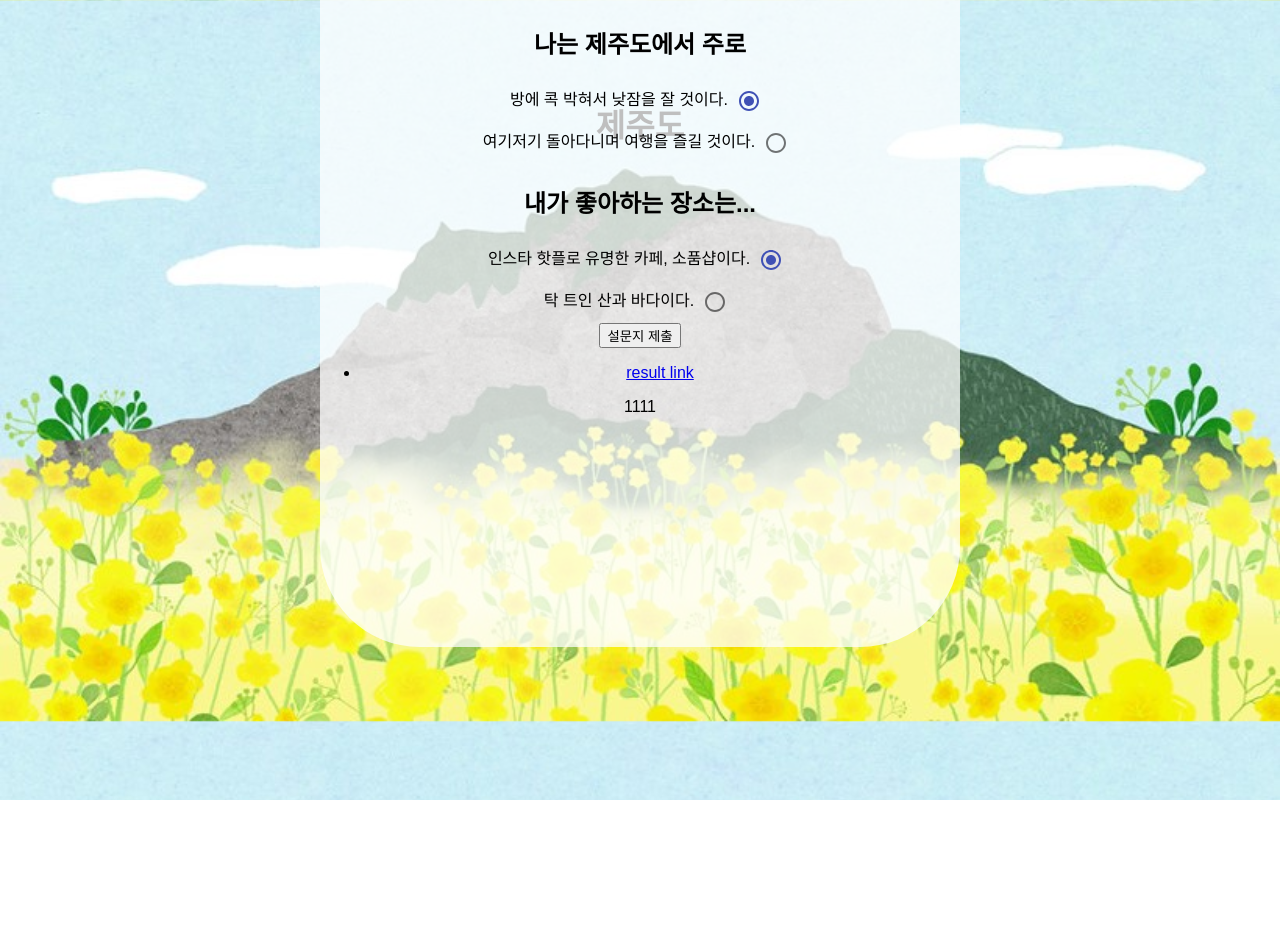
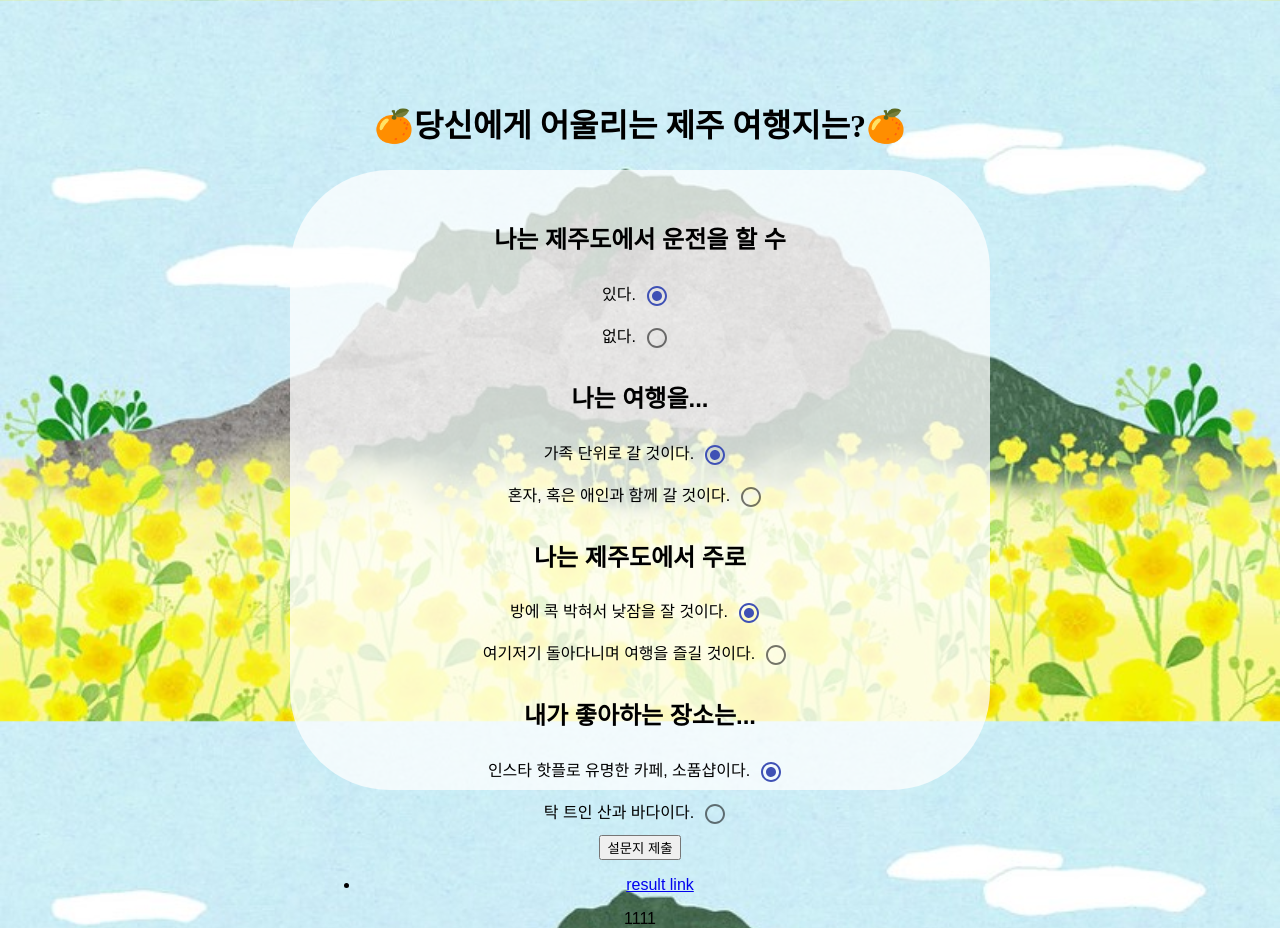
Before and after one commit to kimec824/TravelJeju, a React (Create React App) app in the folder project3/: page /result in a window 1280 px wide. Before the commit the page ends 800 px from the top, so only its background shows below. Built offline with nearby package versions, Linux system fonts and the light colour scheme; no server answers.

Commit message:
error fix

```diff
--- a/project3/src/Questionbox.js
+++ b/project3/src/Questionbox.js
@@ -80,6 +80,7 @@ function Questionbox(){
                 />
                 </div>
 
+
             <h2>나는 여행을...</h2>
                 <div>
                 <span>가족 단위로 갈 것이다.</span>
--- a/project3/src/Survey_header.js
+++ b/project3/src/Survey_header.js
@@ -5,7 +5,7 @@ function Survey_header(){
     return(
         <div className='header'>
             <h1>
-                제주도
+                🍊당신에게 어울리는 제주 여행지는?🍊
             </h1>
         </div>
     )
--- a/project3/src/questionbox.css
+++ b/project3/src/questionbox.css
@@ -3,14 +3,15 @@
     @import url(//fonts.googleapis.com/earlyaccess/hanna.css);
     font-family: 'Hanna', sans-serif;
     background-color:rgba(255, 255, 255, 0.75);
-    padding:0px;
+    padding:30px;
     margin:0px;
     justify-content:center;
     width:50%;
     text-align: center;
-    height:120%;
+    height:70%;
     border-radius: 100px;
     position: absolute;
+    top:60%;
     left:50%;
     transform:translate(-50%, -50%);
     z-index:1000;
--- a/project3/src/survey_header.css
+++ b/project3/src/survey_header.css
@@ -1,13 +1,18 @@
+.jejuhallasan * {
+    font-family: 'Jeju Hallasan', cursive;
+   }
+
 .header{
 
-    @import url(//fonts.googleapis.com/earlyaccess/jejumyeongjo.css);
-    font-family: 'Jeju Myeongjo', serif;
+    @import url(//fonts.googleapis.com/earlyaccess/jejuhallasan.css);
+
+    font-family: 'jejuhallasan', cursive;
     color: black;
     margin-top:100px;
     text-align: center;
     margin-left:auto;
     margin-right:auto;
-    width: 500px;
+    width: 700px;
     position:relative;
     z-index:1000;
 }
```
Also changed, not shown: 1 other file (tests, documents, lock files or other folders).
